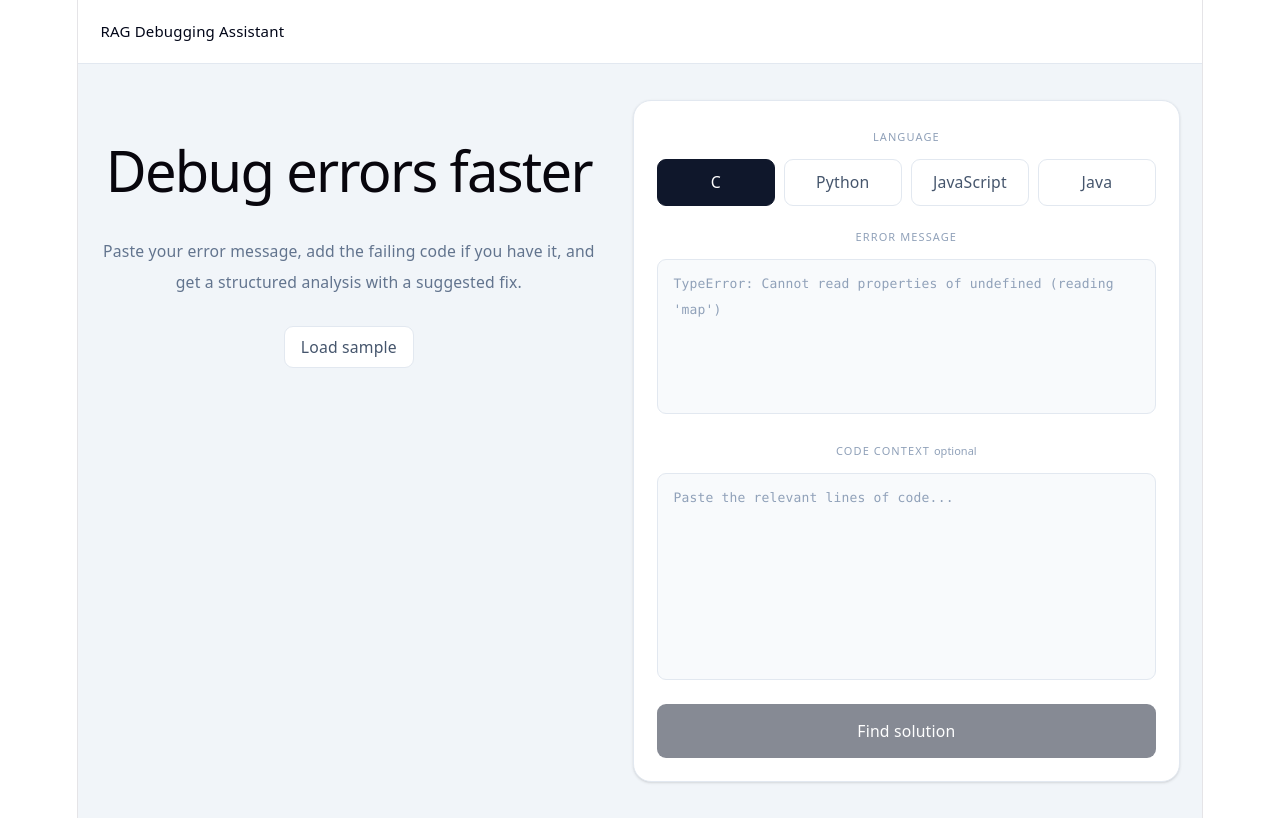
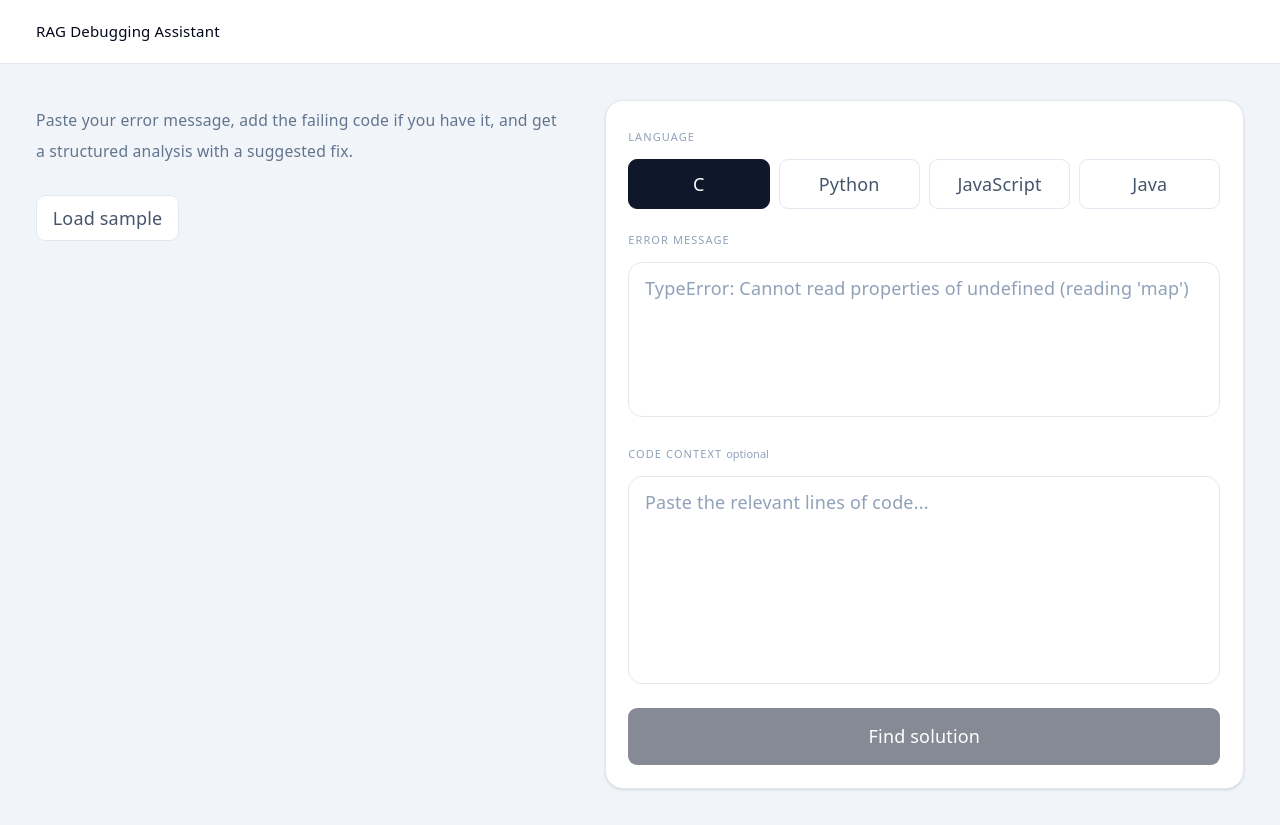
Before and after one commit to aarongurovich/AI_debug, a React app in the folder frontend/: page / in a window 1280 px wide. Built offline with nearby package versions, Linux system fonts and the light colour scheme; the HTML template or start-up script is replaced by a standard one.

Commit message:
project demo

```diff
--- a/frontend/src/App.jsx
+++ b/frontend/src/App.jsx
@@ -167,10 +167,30 @@ export default function App() {
   };
 
   const loadSample = () => {
-    setLanguage('JavaScript');
-    setErrorMessage("TypeError: Cannot read properties of undefined (reading 'map')");
-    setCodeSnippet(`const users = undefined;\n\nconst names = users.map((user) => user.name);\nconsole.log(names);`);
-  };
+  setLanguage('Python');
+
+  setErrorMessage(`KeyError: 402
+
+This happens because Flask does not have a default handler for HTTP status code 402 (Payment Required).`);
+
+  setCodeSnippet(`from flask import Flask
+from werkzeug.exceptions import HTTPException
+
+app = Flask(__name__)
+
+def http_exception_handler(e):
+    return {"error": str(e)}, e.code
+
+# This line throws KeyError: 402
+app.errorhandler(402)(http_exception_handler)
+
+@app.route("/")
+def home():
+    return "Hello World"
+
+if __name__ == "__main__":
+    app.run(debug=True)`);
+};
 
   return (
     <>
@@ -259,7 +279,7 @@ export default function App() {
       <div className="min-h-screen bg-slate-100 text-slate-900">
         {/* Header */}
         <header className="sticky top-0 z-20 border-b border-slate-200 bg-white/95 backdrop-blur">
-          <div className="mx-auto flex h-14 w-full max-w-5xl items-center justify-between px-5">
+          <div className="flex h-14 w-full items-center justify-between px-8">
             <button onClick={handleReset} className="text-left">
               <div className="text-[15px] font-medium text-slate-950">RAG Debugging Assistant</div>
             </button>
@@ -274,14 +294,11 @@ export default function App() {
           </div>
         </header>
 
-        <main className="mx-auto w-full max-w-5xl px-5 py-8">
+        <main className="w-full px-8 py-8">
           {/* Form */}
           {view === 'form' && (
-            <div className="grid gap-8 lg:grid-cols-[1fr_1.1fr] lg:items-start">
+            <div className="grid gap-8 lg:grid-cols-[1fr_1.2fr] w-full">
               <section className="pt-1">
-                <h1 className="text-2xl font-medium tracking-tight text-slate-950 sm:text-3xl">
-                  Debug errors faster
-                </h1>
                 <p className="mt-3 text-sm leading-7 text-slate-500">
                   Paste your error message, add the failing code if you have it, and get a
                   structured analysis with a suggested fix.
@@ -376,7 +393,7 @@ export default function App() {
 
           {/* Result */}
           {view === 'result' && (
-            <div className="mx-auto max-w-3xl">
+            <div className="w-full max-w-none">
               <div className="mb-5 flex items-center justify-between gap-4">
                 <h2 className="text-2xl font-medium tracking-tight text-slate-950">
                   Suggested fix
--- a/frontend/src/index.css
+++ b/frontend/src/index.css
@@ -1,20 +1,24 @@
 @import "tailwindcss";
+
 :root {
   --text: #6b6375;
   --text-h: #08060d;
-  --bg: #fff;
-  --border: #e5e4e7;
+  --bg: #ffffff;
+  --bg-soft: #f8fafc;
+  --panel: rgba(255, 255, 255, 0.9);
+  --border: #e5e7eb;
   --code-bg: #f4f3ec;
   --accent: #aa3bff;
   --accent-bg: rgba(170, 59, 255, 0.1);
-  --accent-border: rgba(170, 59, 255, 0.5);
+  --accent-border: rgba(170, 59, 255, 0.45);
   --social-bg: rgba(244, 243, 236, 0.5);
   --shadow:
-    rgba(0, 0, 0, 0.1) 0 10px 15px -3px, rgba(0, 0, 0, 0.05) 0 4px 6px -2px;
+    rgba(15, 23, 42, 0.08) 0 10px 30px -12px,
+    rgba(15, 23, 42, 0.06) 0 8px 16px -8px;
 
-  --sans: system-ui, 'Segoe UI', Roboto, sans-serif;
-  --heading: system-ui, 'Segoe UI', Roboto, sans-serif;
-  --mono: ui-monospace, Consolas, monospace;
+  --sans: system-ui, "Segoe UI", Roboto, sans-serif;
+  --heading: system-ui, "Segoe UI", Roboto, sans-serif;
+  --mono: ui-monospace, SFMono-Regular, Menlo, Monaco, Consolas, monospace;
 
   font: 18px/145% var(--sans);
   letter-spacing: 0.18px;
@@ -33,17 +37,20 @@
 
 @media (prefers-color-scheme: dark) {
   :root {
-    --text: #9ca3af;
-    --text-h: #f3f4f6;
-    --bg: #16171d;
-    --border: #2e303a;
-    --code-bg: #1f2028;
+    --text: #94a3b8;
+    --text-h: #f8fafc;
+    --bg: #0f172a;
+    --bg-soft: #111827;
+    --panel: rgba(15, 23, 42, 0.82);
+    --border: #1f2937;
+    --code-bg: #111827;
     --accent: #c084fc;
-    --accent-bg: rgba(192, 132, 252, 0.15);
-    --accent-border: rgba(192, 132, 252, 0.5);
-    --social-bg: rgba(47, 48, 58, 0.5);
+    --accent-bg: rgba(192, 132, 252, 0.16);
+    --accent-border: rgba(192, 132, 252, 0.45);
+    --social-bg: rgba(30, 41, 59, 0.45);
     --shadow:
-      rgba(0, 0, 0, 0.4) 0 10px 15px -3px, rgba(0, 0, 0, 0.25) 0 4px 6px -2px;
+      rgba(0, 0, 0, 0.38) 0 14px 40px -16px,
+      rgba(0, 0, 0, 0.24) 0 8px 18px -10px;
   }
 
   #social .button-icon {
@@ -51,17 +58,32 @@
   }
 }
 
+* {
+  box-sizing: border-box;
+}
+
+html {
+  width: 100%;
+  min-height: 100%;
+  background: var(--bg);
+}
+
 body {
   margin: 0;
+  width: 100%;
+  min-height: 100svh;
+  background:
+    radial-gradient(circle at top left, var(--accent-bg), transparent 28%),
+    radial-gradient(circle at top right, rgba(99, 102, 241, 0.08), transparent 24%),
+    var(--bg-soft);
+  color: var(--text);
 }
 
 #root {
-  width: 1126px;
-  max-width: 100%;
-  margin: 0 auto;
-  text-align: center;
-  border-inline: 1px solid var(--border);
+  width: 100%;
   min-height: 100svh;
+  margin: 0;
+  text-align: left;
   display: flex;
   flex-direction: column;
   box-sizing: border-box;
@@ -77,30 +99,49 @@ h2 {
 h1 {
   font-size: 56px;
   letter-spacing: -1.68px;
-  margin: 32px 0;
+  margin: 0;
+  line-height: 1.02;
+
   @media (max-width: 1024px) {
     font-size: 36px;
-    margin: 20px 0;
   }
 }
+
 h2 {
   font-size: 24px;
   line-height: 118%;
   letter-spacing: -0.24px;
   margin: 0 0 8px;
+
   @media (max-width: 1024px) {
     font-size: 20px;
   }
 }
+
 p {
   margin: 0;
+}
+
+a {
+  color: inherit;
+}
+
+button,
+input,
+textarea,
+select {
+  font: inherit;
+}
+
+button {
+  cursor: pointer;
 }
 
 code,
 .counter {
   font-family: var(--mono);
   display: inline-flex;
-  border-radius: 4px;
+  border-radius: 6px;
   color: var(--text-h);
 }
 
@@ -111,103 +152,116 @@ code {
   background: var(--code-bg);
 }
 
-/* Paste these into your index.css or global stylesheet */
-
-.debug-result h2 {
-  font-size: 1rem;
-  font-weight: 500;
-  color: #0f172a;
-  margin: 1.75rem 0 0.5rem;
+textarea,
+input,
+select {
+  width: 100%;
+  border: 1px solid var(--border);
+  background: rgba(255, 255, 255, 0.7);
+  color: var(--text-h);
+  border-radius: 14px;
+  outline: none;
+  transition:
+    border-color 0.18s ease,
+    background 0.18s ease,
+    box-shadow 0.18s ease;
 }
 
-.debug-result h2:first-child {
-  margin-top: 0;
+@media (prefers-color-scheme: dark) {
+  textarea,
+  input,
+  select {
+    background: rgba(17, 24, 39, 0.72);
+  }
 }
 
-.debug-result p {
-  font-size: 0.875rem;
-  line-height: 1.75;
-  color: #475569;
-  margin-bottom: 0.75rem;
+textarea:focus,
+input:focus,
+select:focus {
+  border-color: var(--accent-border);
+  box-shadow: 0 0 0 4px var(--accent-bg);
 }
 
-.debug-result ul,
-.debug-result ol {
-  padding-left: 1.25rem;
-  margin-bottom: 1rem;
+::selection {
+  background: var(--accent-bg);
 }
 
-.debug-result ul {
-  list-style-type: disc;
+/* Helpful app-wide utility styling for your fullscreen layout */
+.app-shell {
+  width: 100%;
+  min-height: 100svh;
 }
 
-.debug-result ol {
-  list-style-type: decimal;
+.app-header {
+  position: sticky;
+  top: 0;
+  z-index: 20;
+  width: 100%;
+  border-bottom: 1px solid var(--border);
+  background: color-mix(in srgb, var(--panel) 88%, transparent);
+  backdrop-filter: blur(14px);
 }
 
-.debug-result li {
-  font-size: 0.875rem;
-  line-height: 1.75;
-  color: #475569;
-  margin-bottom: 0.375rem;
+.app-header-inner {
+  width: 100%;
+  min-height: 56px;
+  padding: 0 32px;
+  display: flex;
+  align-items: center;
+  justify-content: space-between;
 }
 
-.debug-result li::marker {
-  color: #94a3b8;
+.app-main {
+  width: 100%;
+  flex: 1;
+  padding: 32px;
 }
 
-.debug-result code {
-  font-family: ui-monospace, SFMono-Regular, Menlo, Monaco, Consolas, monospace;
-  font-size: 0.82em;
-  background: #f1f5f9;
-  border: 1px solid #e2e8f0;
-  border-radius: 4px;
-  padding: 0.1em 0.4em;
-  color: #1e293b;
+.app-grid {
+  display: grid;
+  grid-template-columns: minmax(320px, 0.95fr) minmax(420px, 1.25fr);
+  gap: 32px;
+  width: 100%;
+  align-items: start;
 }
 
-.debug-result pre {
-  background: #0f1117;
-  border-radius: 10px;
-  border: 1px solid #e2e8f0;
-  margin: 1.25rem 0;
-  overflow: hidden;
+.app-card {
+  border: 1px solid var(--border);
+  background: color-mix(in srgb, var(--panel) 94%, transparent);
+  box-shadow: var(--shadow);
+  border-radius: 24px;
 }
 
-.debug-result pre code {
-  display: block;
-  padding: 1rem;
-  font-size: 0.8125rem;
-  line-height: 1.6;
-  color: #e2e8f0;
-  background: none;
-  border: none;
-  border-radius: 0;
-  overflow-x: auto;
-  white-space: pre;
+.app-result-wrap {
+  width: 100%;
 }
 
-.debug-result strong {
-  font-weight: 500;
-  color: #0f172a;
+@media (max-width: 1100px) {
+  .app-header-inner,
+  .app-main {
+    padding-left: 20px;
+    padding-right: 20px;
   }
 
-.debug-result em {
-  font-style: italic;
+  .app-grid {
+    grid-template-columns: 1fr;
+    gap: 24px;
+  }
 }
 
-.debug-result a {
-  color: #2563eb;
-  text-decoration: underline;
-  text-underline-offset: 2px;
+@media (max-width: 640px) {
+  .app-header-inner,
+  .app-main {
+    padding-left: 16px;
+    padding-right: 16px;
   }
 
-.debug-result a:hover {
-  color: #1d4ed8;
+  h1 {
+    font-size: 32px;
+    letter-spacing: -1.1px;
   }
 
-.debug-result hr {
-  border: none;
-  border-top: 1px solid #e2e8f0;
-  margin: 1.5rem 0;
+  h2 {
+    font-size: 18px;
   }
+}
```
Lines whose indentation alone changed are shown as unchanged.
